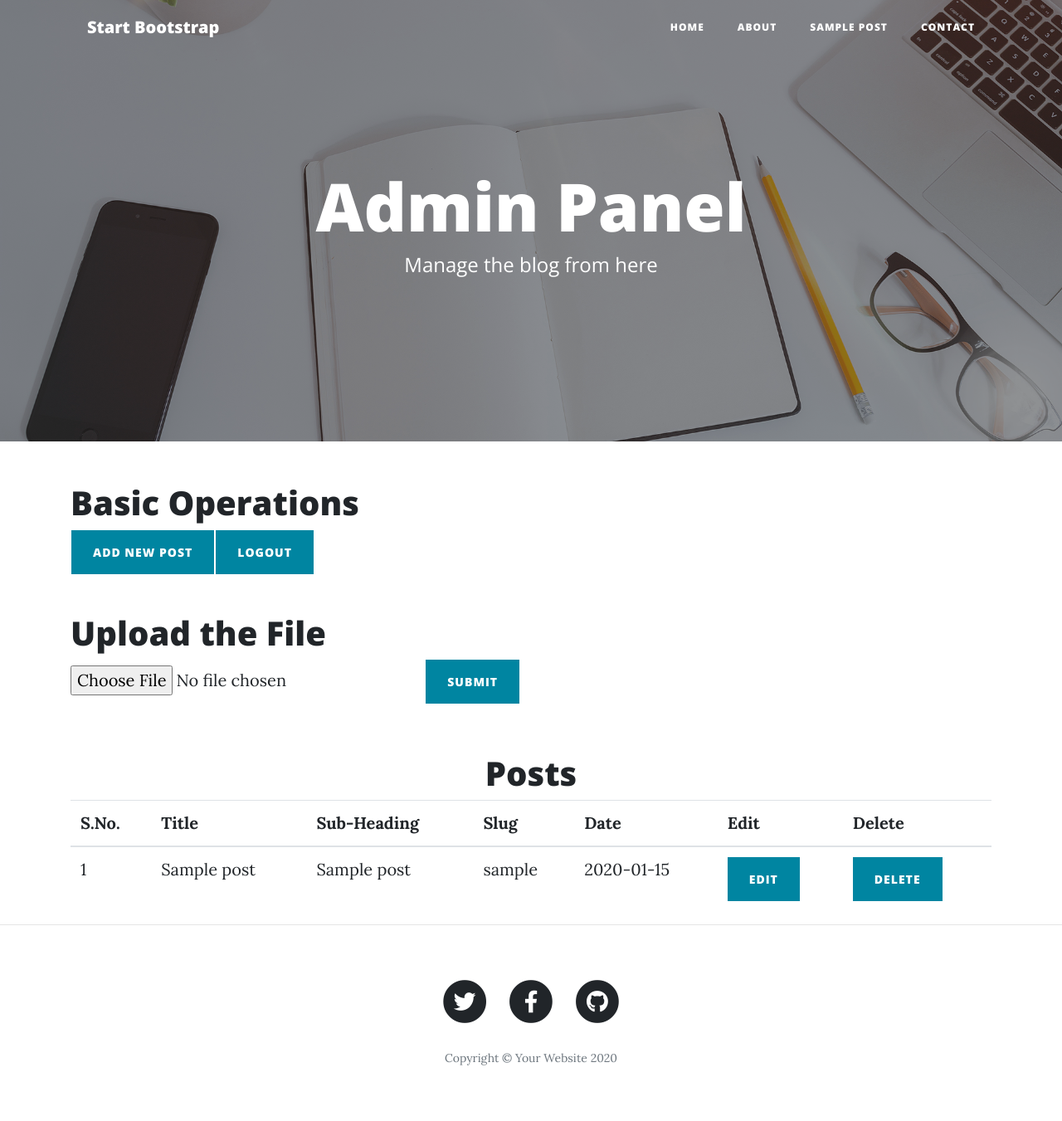
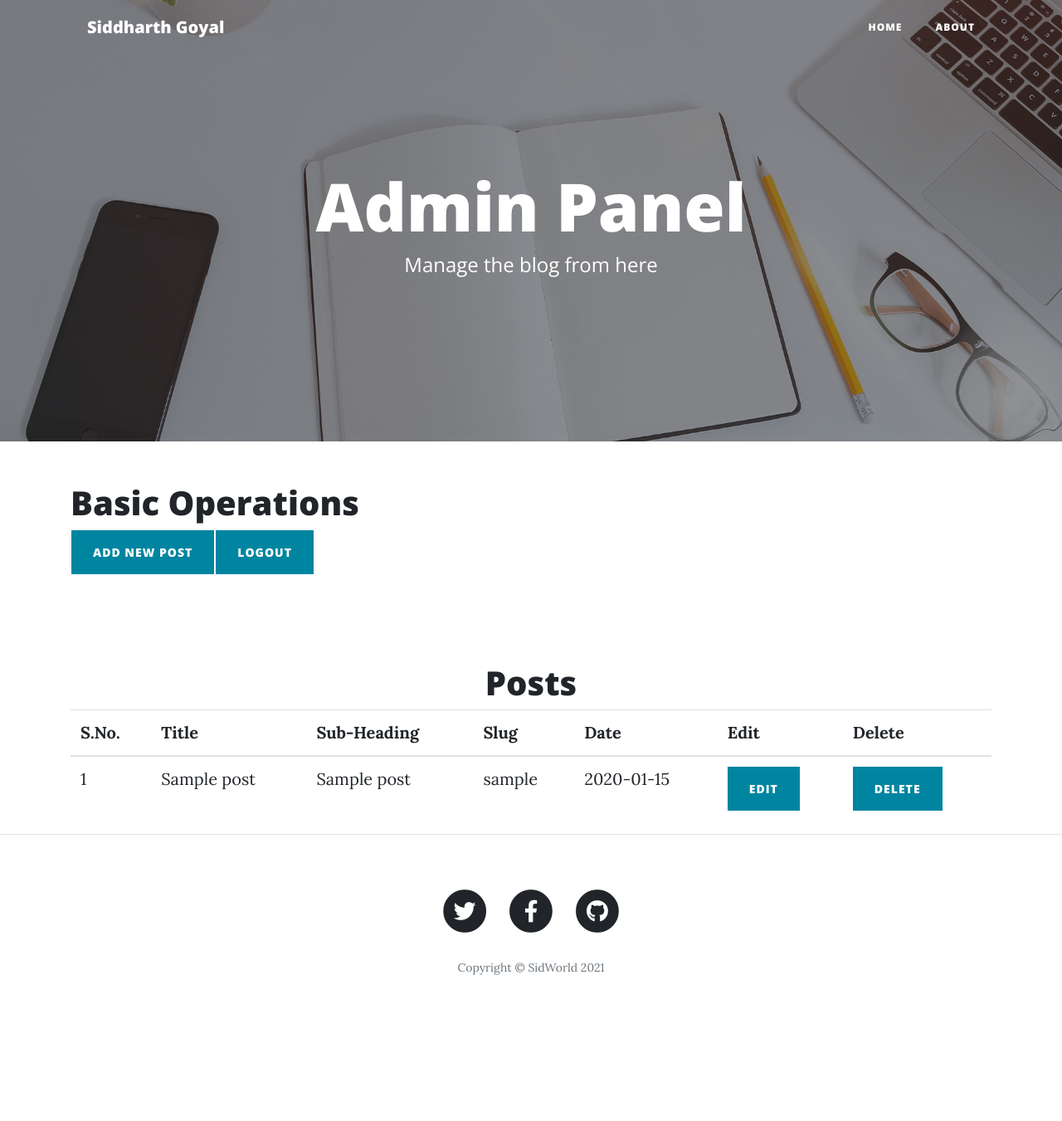
Before and after one commit to SidGoyal2014/Blog-Website-Flask, a Flask app: page /dashboard in a window 1280 px wide. Shown: the whole page at 83% size. After the commit the page ends 1175 px from the top, so only its background shows below. Run offline with Flask 2, Linux system fonts and the light colour scheme; the visitor is signed in with stand-in values (Sample User, id 1); tables that the repository leaves empty hold one stand-in row (values such as "Sample post"); some libraries are stand-ins or nearby versions.

Commit message:
Update dashboard.html

```diff
--- a/templates/dashboard.html
+++ b/templates/dashboard.html
@@ -8,7 +8,7 @@
   <meta name="description" content="">
   <meta name="author" content="">
 
-  <title>Clean Blog - Start Bootstrap Theme</title>
+  <title>Siddharth Goyal Blog</title>
 
   <!-- Bootstrap core CSS -->
   <link href="{{ url_for('static', filename='vendor/bootstrap/css/bootstrap.min.css') }}" rel="stylesheet">
@@ -36,7 +36,7 @@
   <!-- Navigation -->
   <nav class="navbar navbar-expand-lg navbar-light fixed-top" id="mainNav">
     <div class="container">
-      <a class="navbar-brand" href="/">Start Bootstrap</a>
+      <a class="navbar-brand" href="/">Siddharth Goyal</a>
       <button class="navbar-toggler navbar-toggler-right" type="button" data-toggle="collapse" data-target="#navbarResponsive" aria-controls="navbarResponsive" aria-expanded="false" aria-label="Toggle navigation">
         Menu
         <i class="fas fa-bars"></i>
@@ -48,12 +48,6 @@
           </li>
           <li class="nav-item">
             <a class="nav-link" href="/about">About</a>
-          </li>
-          <li class="nav-item">
-            <a class="nav-link" href="/post">Sample Post</a>
-          </li>
-          <li class="nav-item">
-            <a class="nav-link" href="/contact">Contact</a>
           </li>
         </ul>
       </div>
@@ -112,11 +106,13 @@
 
     <br>
 
+    <!----
     <h1>Upload the File</h1>
     <form action="/uploader" method="post" enctype="multipart/form-data">
       <input type="file" name="file1">
       <button type="submit" class="btn btn-primary">Submit</button>
     </form>
+    ---->
 
     <!--- <h2>Hover Rows</h2> -->
     <!--- <p>The .table-hover class enables a hover state on table rows:</p> -->
@@ -189,7 +185,7 @@
             </li>
           </ul>
           <!--<br>-->
-          <p class="copyright text-muted">Copyright &copy; Your Website 2020</p>
+          <p class="copyright text-muted">Copyright &copy; SidWorld 2021</p>
         </div>
       </div>
     </div>
```
